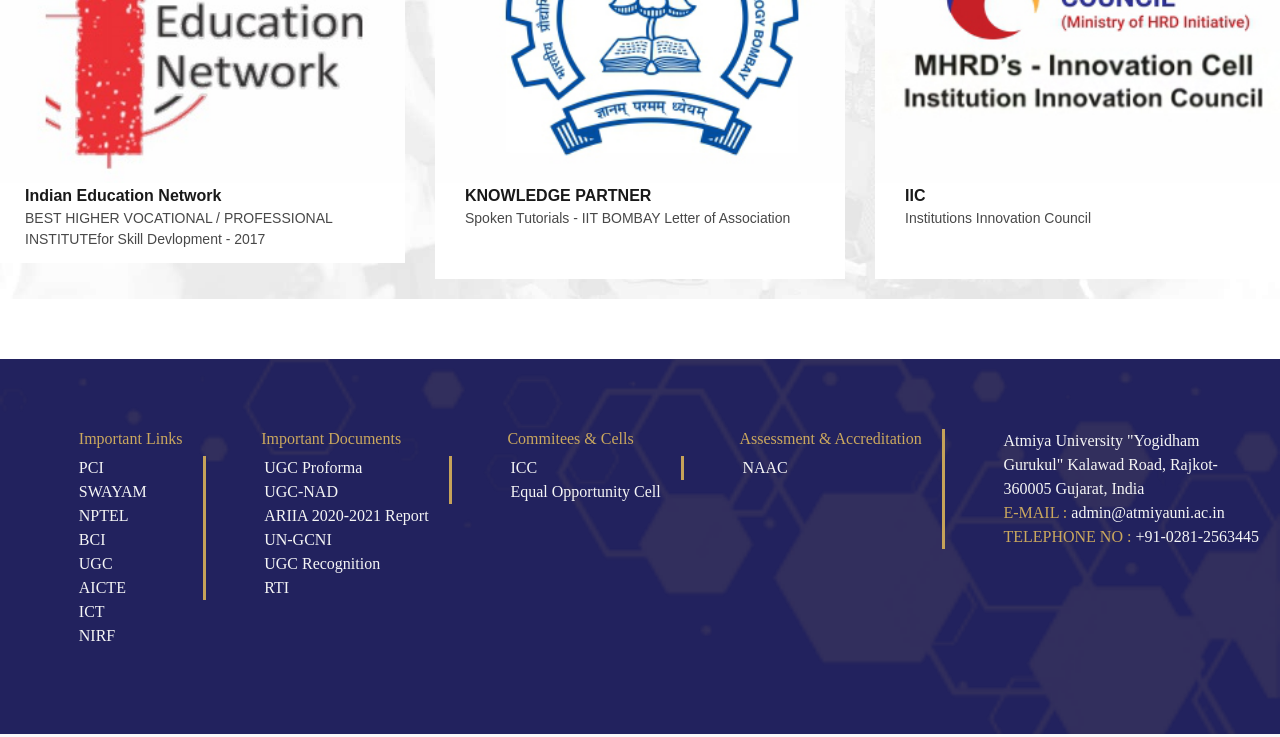
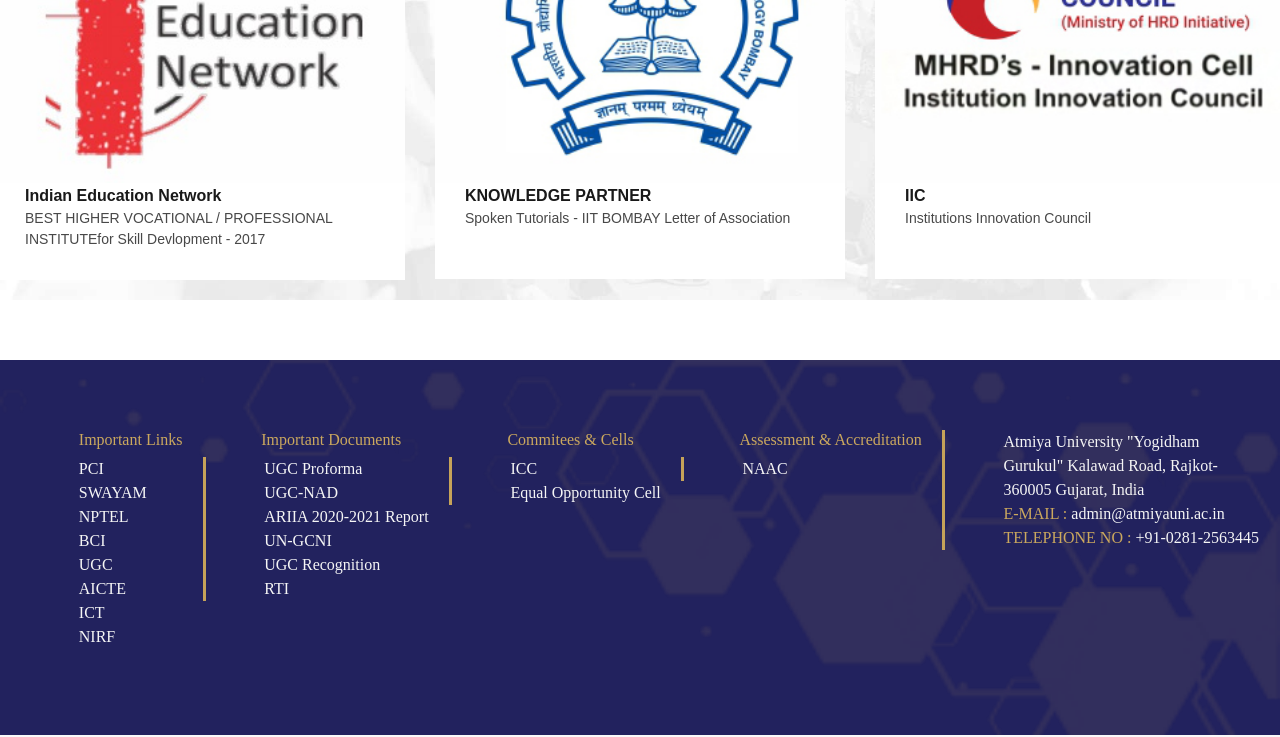
Before and after one commit to parth-faldu/atmiya-clone, a plain HTML site: page index.html in a window 1280 px wide. Shown: the part 4762-5499 px from the top of the page. Drawn offline with nearby package versions, Linux system fonts and the light colour scheme.

Commit message:
commited

```diff
--- a/index.html
+++ b/index.html
@@ -666,7 +666,7 @@
         <div class="award-con-main">
             <div class="award-con">
                 <img src="images/award1.jpg" alt="">
-                <div class="award-title" style="padding-bottom: 13px;">
+                <div class="award-title" style="padding-bottom: 30px;">
                     <b class="award-b">Indian Education Network</b>
                     <p class="award-p">BEST HIGHER VOCATIONAL / PROFESSIONAL </p>
                     <p class="award-p">INSTITUTEfor Skill Devlopment - 2017</p>
```
